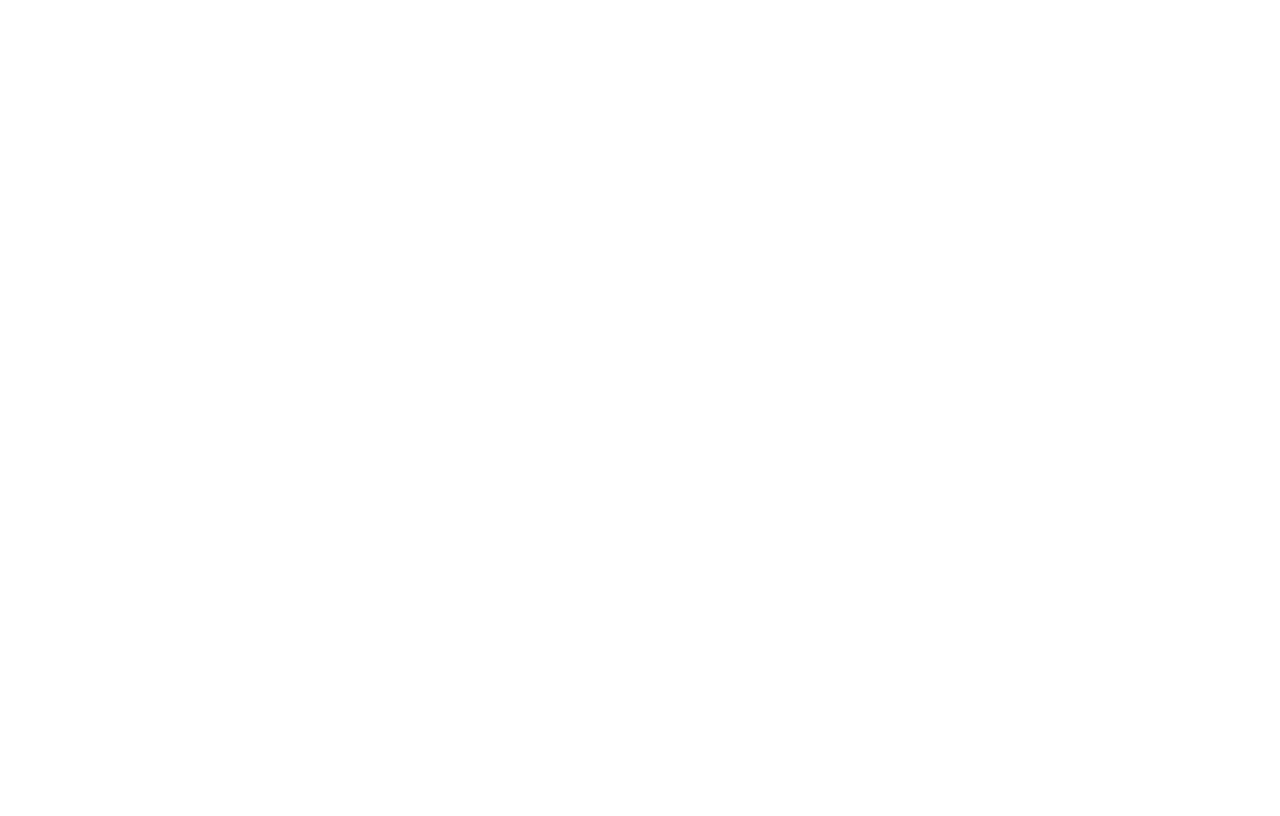
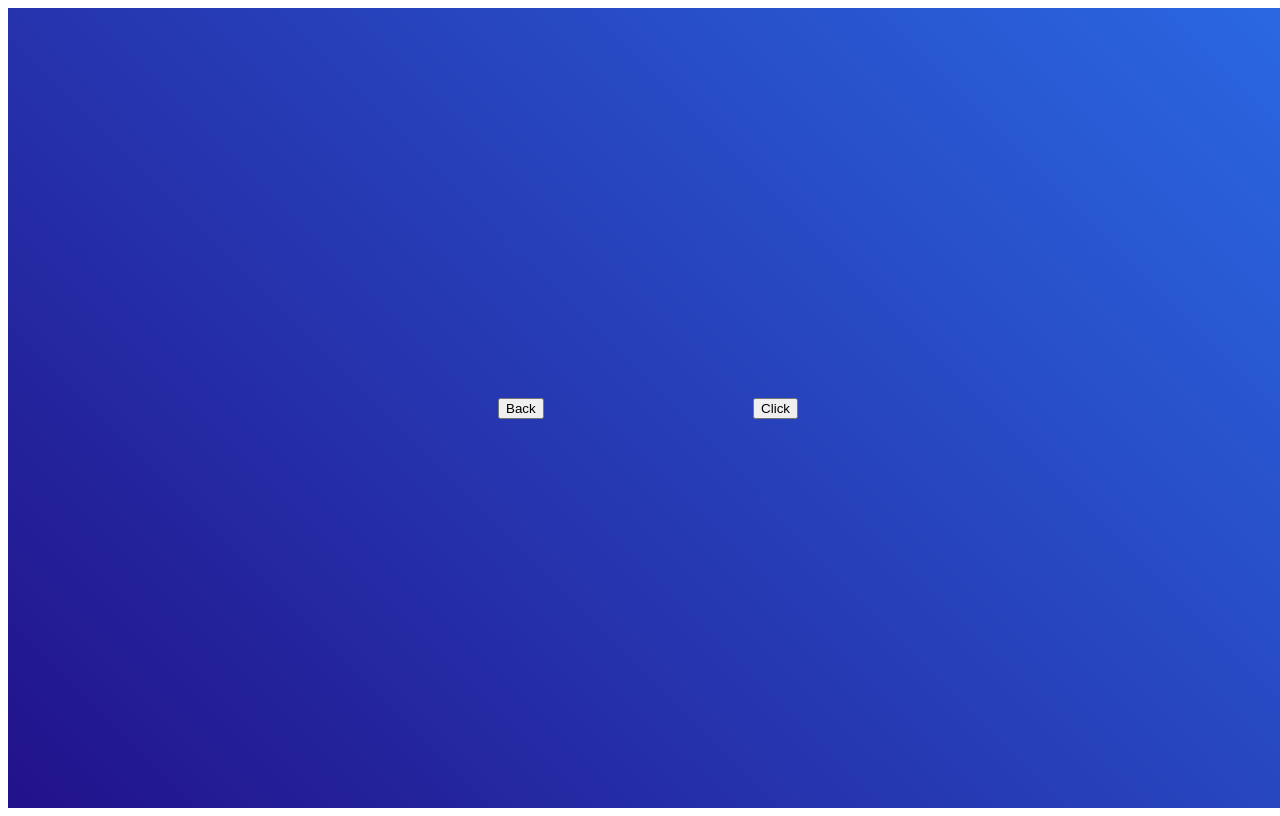
Before and after one commit to kimoony/react-animations, a React (Create React App) app: page /#/presence in a window 1280 px wide. Before the commit this address had no page. Built offline with nearby package versions, Linux system fonts and the light colour scheme.

Commit message:
components 안 폴더 추가, react-router 수정,  AnimatePresence 구현

```diff
--- a/src/App.tsx
+++ b/src/App.tsx
@@ -1,12 +1,13 @@
 import React from 'react';
 import { Routes, Route } from "react-router-dom";
 import Home from './components/Home';
-import BasicAnimatioin from './components/BasicAnimatioin';
-import Variants from './components/Variants';
-import Gestures from './components/Gestures';
-import Drag from './components/Drag';
-import Scroll from './components/Scroll';
-import Path from './components/Path';
+import BasicAnimatioin from './components/motion/BasicAnimatioin';
+import Variants from './components/motion/Variants';
+import Gestures from './components/motion/Gestures';
+import Drag from './components/motion/Drag';
+import Scroll from './components/motion/Scroll';
+import Path from './components/motion/Path';
+import Presence from './components/animatePresence/Presence';
 
 
 function App() {
@@ -20,6 +21,7 @@
         <Route path="drag" element={<Drag />} />
         <Route path="scroll" element={<Scroll />} />
         <Route path="path" element={<Path />} />
+        <Route path="presence" element={<Presence />} />
       </Routes>
     </>
   );
--- a/src/components/Home.tsx
+++ b/src/components/Home.tsx
@@ -32,6 +32,9 @@
       <Link to="/path">
         <button>Path</button>
       </Link>
+      <Link to="/presence">
+        <button>Presence</button>
+      </Link>
     </Wrapper>
   )
 }
--- /dev/null
+++ b/src/components/animatePresence/Presence.tsx
@@ -0,0 +1,76 @@
+import React, { useState } from 'react'
+import styled from 'styled-components';
+import { AnimatePresence, motion } from 'framer-motion';
+import { Link } from 'react-router-dom';
+
+
+const Wrapper = styled(motion.div)`
+  height: 100vh;
+  width: 100vw;
+  display: flex;
+  justify-content: center;
+  align-items: center;
+  background: linear-gradient(45deg, #22128b, #2a68e2);
+`;
+
+const BtnWrapper = styled.div`
+width: 300px;
+  display: flex;
+  justify-content: space-between;
+  align-items: center;
+`;
+
+const Box = styled(motion.div)`
+  width: 400px;
+  height: 200px;
+  background-color: rgba(255, 255, 255, 1);
+  border-radius: 40px;
+  position: absolute;
+  top: 100px;
+  box-shadow: 0 2px 3px rgba(0, 0, 0, 0.1), 0 10px 20px rgba(0, 0, 0, 0.06);
+`;
+
+const boxVariants = {
+  initial: {
+    opecity: 0,
+    scale: 0,
+  },
+  visible: {
+    opecity: 1,
+    scale: 1,
+    rotateZ: 360,
+  },
+  leaving: {
+    opecity: 0,
+    scale: 0,
+    y: 50,
+  }
+}
+
+function Presence() {
+  const [showing, setShowing] = useState(false);
+  const toggleShowing = () => setShowing((prev) => !prev)
+
+  return (
+    <Wrapper>
+      <BtnWrapper>
+        <Link to="/">
+          <button>Back</button>
+        </Link>
+        <button onClick={toggleShowing}>Click</button>
+      </BtnWrapper>
+      <AnimatePresence>
+        {showing ? (
+          <Box
+            variants={boxVariants}
+            initial="initial"
+            animate="visible"
+            exit="leaving"
+          />
+        ) : null}
+      </AnimatePresence>
+    </Wrapper>
+  )
+}
+
+export default Presence
```
Also changed, not shown: src/components/motion/BasicAnimatioin.tsx (renamed from src/components/BasicAnimatioin.tsx), src/components/motion/Drag.tsx (renamed from src/components/Drag.tsx), src/components/motion/Gestures.tsx (renamed from src/components/Gestures.tsx), src/components/motion/Path.tsx (renamed from src/components/Path.tsx), src/components/motion/Scroll.tsx (renamed from src/components/Scroll.tsx), src/components/motion/Variants.tsx (renamed from src/components/Variants.tsx).
